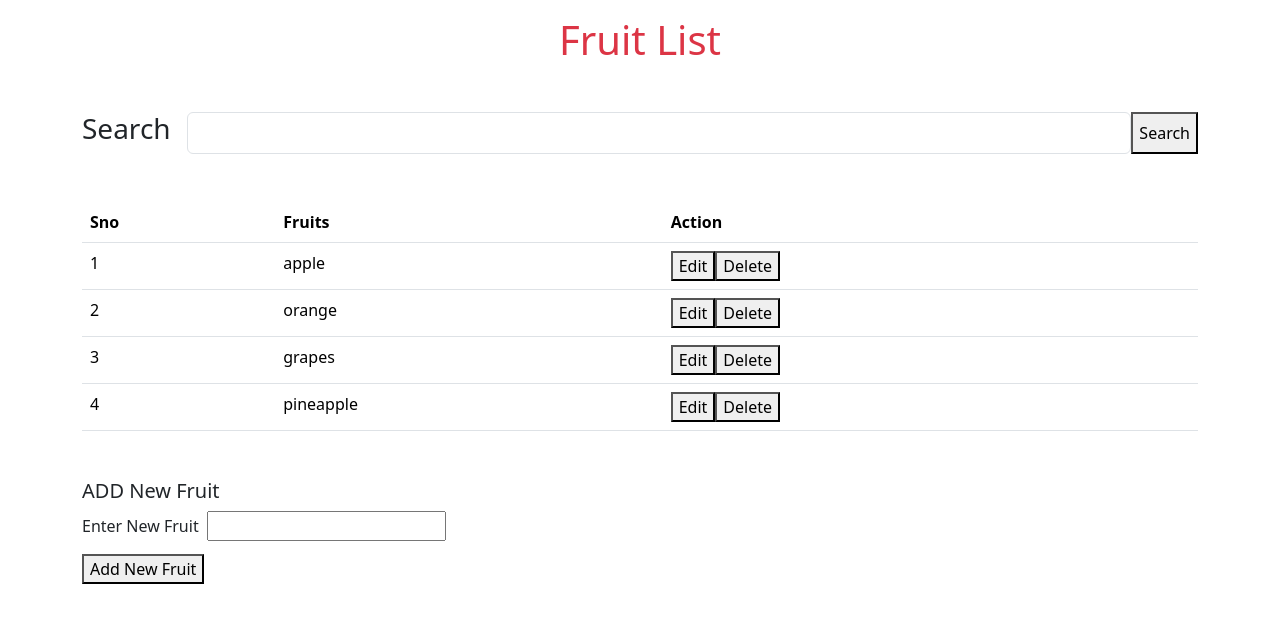
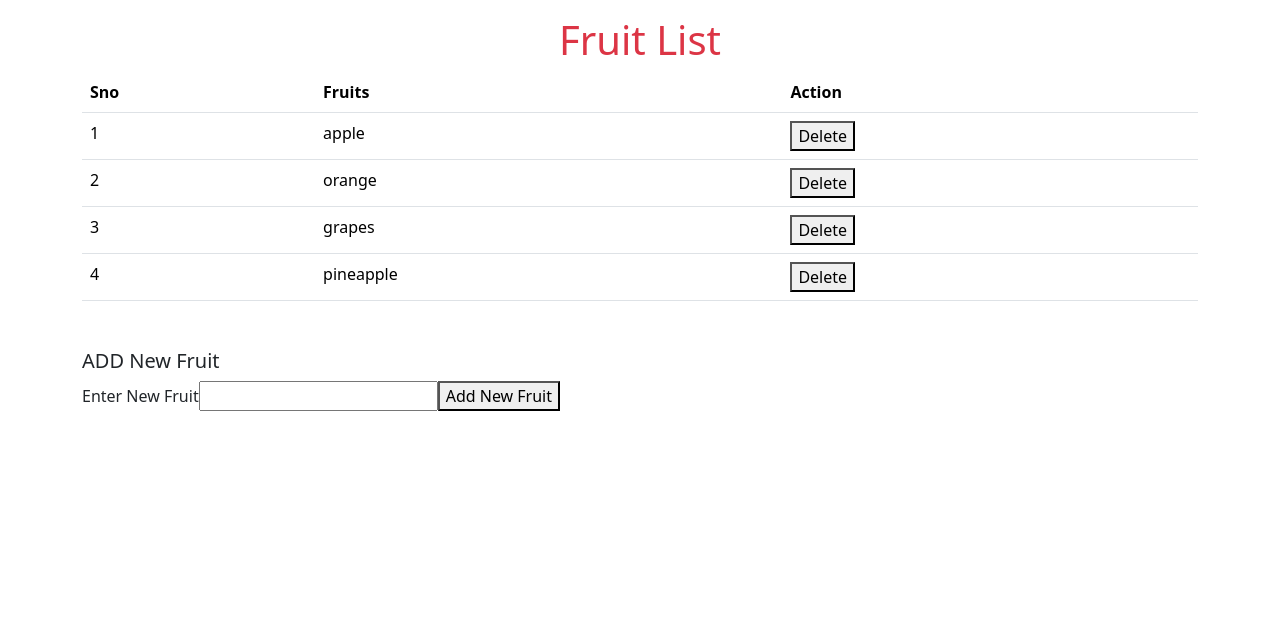
Before and after one commit to saravanan-prog/Master-React-Vite-Project, a React (Vite) app: page / in a window 1280 px wide. Shown: the top 622 px of the page. Built offline with nearby package versions, Linux system fonts and the light colour scheme.

Commit message:
workouts

```diff
--- a/src/2. List-management/FruitMainpage.jsx
+++ /dev/null
@@ -1,29 +0,0 @@
-import { useState } from "react"
-import FruitList from "./compoents/FruitList"
-import AddFruitForm from "./compoents/AddFruitForm"
-
-export default function FruitMainpage(){
-
-    const [fruits,setFruits] = useState(["apple","orange","grapes","pineapple"])
-    const [error, setError] = useState(null)
-
-    return (
-        <>
-            <div>
-                <FruitList
-                    fruits  = {fruits}
-                    error   = {error}
-                    setFruits = {setFruits}
-                    setError = {setError}
-                />
-            </div>
-            <div>
-                <AddFruitForm
-                    fruits = {fruits}
-                    setFruits = {setFruits}
-                    setError = {setError}
-                />
-            </div>
-       </>
-    )
-}
--- a/src/2. List-management/compoents/AddFruitForm.jsx
+++ /dev/null
@@ -1,53 +0,0 @@
-import { useState } from "react"
-
-export default function AddFruitForm(
-    {
-        fruits,
-        setFruits,
-        setError
-    }
-){
-
-    const [newFruit,setNewFruit] = useState(null)
-
-    const handleChange = (e) => {
-        setNewFruit(e.target.value)
-    }
-
-    const handleSubmit = (e) => {
-
-        e.preventDefault()
-
-        const isAvailabilty = fruits.find( value => value == newFruit )
-        if(isAvailabilty === undefined){
-            setError(null)
-            setFruits([ ...fruits,newFruit])
-        }
-        else{
-            setError("This Fruit is already Available the list ")
-        }
-
-    }
-
-    return (
-        <>
-            <div className ="container mt-5">
-               <div className="h5"> ADD New Fruit</div>
-               <form onSubmit = {handleSubmit}>
-                  <div className="mt-1">
-                    <label htmlFor="" className="form-label">Enter New Fruit</label>
-                    <input
-                        type="text"
-                        name="newFruit"
-                        className ="ms-2"
-                        onChange ={ handleChange }
-                    />
-               </div>
-               <div className = "mt-2">
-                  <button type="submit"> Add New Fruit </button>
-               </div>
-               </form>
-            </div>
-        </>
-    )
-}
--- a/src/2. List-management/compoents/FruitList.jsx
+++ /dev/null
@@ -1,40 +0,0 @@
-import { useState } from "react"
-import UpdateFromList from "./UpdateFormList"
-import ListItem from "./ListItem"
-
-export default function FruitList(
-    {
-        fruits,
-        error,
-        setFruits,
-        setError
-    }
-) {
-    const [edit, setEdit] = useState(false)
-
-    return (
-        <>
-            {!edit ?
-                (
-                    <ListItem
-                        error = {error}
-                        fruits = {fruits}
-                        setEdit = {setEdit}
-                        setFruits = {setFruits}
-                        setError = {setError}
-
-                    />
-                )
-                :
-                (
-                    <UpdateFromList
-                        error={error}
-                        fruits={fruits}
-                        setFruits={setFruits}
-                        setEdit={setEdit}
-                    />
-                )}
-
-        </>
-    )
-}
--- a/src/2. List-management/compoents/ListItem.jsx
+++ /dev/null
@@ -1,92 +0,0 @@
-import { useState } from "react";
-
-export default function ListItem(
-    {
-        error,
-        fruits,
-        setEdit,
-        setFruits,
-        setError
-
-    }
-) {
-
-    const [searchText,setSearchText] = useState(null)
-
-    const handleDelete = (fruitIndex) => {
-        const newFruiltList = fruits.filter((value, index) => index != fruitIndex)
-        setFruits(newFruiltList)
-
-    }
-
-    const handleSearch = (e) => {
-        e.preventDefault()
-        if(searchText == null){
-            setError("Your search Item empty")
-        }
-        else{
-            setError(null)
-            const newFruiltList = fruits.filter((value, index) =>  value.toLowerCase().indexOf(searchText) != -1 )
-            setFruits(newFruiltList)
-        }
-
-
-
-
-    }
-
-
-    return (
-        <>
-            <div className="container mt-3">
-                <div className="h1 text-center text-danger"> Fruit List </div>
-                {error && <div className="alert alert-danger">{error}</div>}
-                <div className="mt-5">
-                    <form onSubmit = {handleSearch}>
-                        <div className ="d-flex">
-                            <label htmlFor="search" className="h3 form-label"> Search </label>
-                            <input
-                                type="text"
-                                id = "search"
-                                className="form-control ms-3"
-                                onChange={(e) => setSearchText(e.target.value)} />
-                            <button type="submit">Search</button>
-                        </div>
-                    </form>
-                </div>
-
-                <table className="table mt-5">
-                    <thead>
-                        <tr>
-                            <th>Sno</th>
-                            <th>Fruits</th>
-                            <th>Action</th>
-                        </tr>
-                    </thead>
-                    <tbody>
-                        {fruits && fruits.length != 0 ? (
-                            fruits.map((value, index) => {
-                                return (
-                                    <tr key={index}>
-                                        <td>{index + 1}</td>
-                                        <td>{value}</td>
-                                        <td>
-                                            <button onClick={() => setEdit(true)}>Edit</button>
-                                            <button onClick={() => handleDelete(index)}>
-                                                Delete
-                                            </button>
-                                        </td>
-                                    </tr>
-                                );
-                            })
-                        ) : (
-                            <tr>
-                                <td colspan={3}>No Fruits Found</td>
-                            </tr>
-                        )}
-                    </tbody>
-                </table>
-            </div>
-        </>
-    );
-}
--- a/src/2. List-management/compoents/UpdateFormList.jsx
+++ /dev/null
@@ -1,67 +0,0 @@
-import { useState } from "react"
-
-export default function UpdateFromList(
-    {
-        error,
-        fruits,
-        setFruits,
-        setEdit
-    }
-) {
-    const [fruitState, setFruitState] = useState([])
-
-    const handleSave = (fruitIndex) => {
-        const newFruitList = fruits.map((value, index) => {
-            return index === fruitIndex
-                ? fruitState[fruitIndex] ?? value
-                : value;
-        });
-
-        setFruits(newFruitList);
-        setEdit(false);
-    };
-
-    return (
-        <>
-            <div className="container mt-3">
-
-                <div className="h1 text-center text-danger"> Fruit List </div>
-
-                <table className="table">
-                    <thead>
-                        <tr>
-                            <th>Sno</th>
-                            <th>Fruits</th>
-                            <th>Action</th>
-                        </tr>
-                    </thead>
-                    <tbody>
-                        {fruits.map((value, index) => {
-                            return (
-                                <tr key={index}>
-                                    <td>{index + 1}</td>
-                                    <td>
-                                        <input
-                                            type="text"
-                                            value = { fruitState[index] ?? value}
-                                            onChange={(e) => {
-                                                setFruitState({
-                                                    ...fruitState,
-                                                    [index]: e.target.value
-                                                });
-                                            }}
-                                        />
-                                    </td>
-                                    <td>
-                                        <button onClick={() => handleSave(index)}>Save</button>
-                                    </td>
-
-                                </tr>
-                            )
-                        })}
-                    </tbody>
-                </table>
-            </div>
-        </>
-    )
-}
--- a/src/main.jsx
+++ b/src/main.jsx
@@ -2,14 +2,13 @@ import { StrictMode } from 'react'
 import { createRoot } from 'react-dom/client'
 import '../node_modules/bootstrap/dist/css/bootstrap.min.css'
 import '../node_modules/bootstrap/dist/js/bootstrap.bundle.js'
-import A_SimpleLoop from './1. simple-understanding-map/A_SimpleLoop.jsx'
-import B_LoopWithAction from './1. simple-understanding-map/B_LoopWithAction.jsx'
-import C_DeleteAction from './1. simple-understanding-map/C_deleteAction.jsx'
-import FruitMainpage from './2. List-management/FruitMainpage.jsx'
+import A_SimpleLoop from './simple-understanding-map/A_SimpleLoop.jsx'
+import B_LoopWithAction from './simple-understanding-map/B_LoopWithAction.jsx'
+import C_DeleteAction from './simple-understanding-map/C_deleteAction.jsx'
 
 
 createRoot(document.getElementById('root')).render(
   <div>
-     <FruitMainpage />
+     <C_DeleteAction />
   </div>
 )
--- a/src/1. simple-understanding-map/C_DeleteAction.jsx
+++ b/src/simple-understanding-map/C_DeleteAction.jsx
@@ -7,15 +7,19 @@ export default function C_DeleteAction(){
     const [error, setError] = useState(null)
 
     const handleChange = (e) => {
-        setNewFruit(e.target.value)
+        if(e.target.value != null)
+            setNewFruit(e.target.value)
     }
 
     const addFruit = () => {
 
         const isAvailabilty = fruits.find( value => value == newFruit )
+        console.log("isAvailabilty======>",isAvailabilty)
         if(isAvailabilty === undefined){
             setError(null)
-            setFruits([ ...fruits,newFruit])
+            console.log("newFruit==>",newFruit)
+            if(newFruit !=null )
+                setFruits([ ...fruits,newFruit])
         }
         else{
             setError("This Fruit is already Available the list ")
@@ -39,16 +43,18 @@ export default function C_DeleteAction(){
 
                 <table className="table">
                     <thead>
-                        <th>Sno</th>
-                        <th>Fruits</th>
-                        <th>Action</th>
+                       <tr>
+                            <th>Sno</th>
+                            <th>Fruits</th>
+                            <th>Action</th>
+                       </tr>
                     </thead>
                     <tbody>
                         {
                         fruits && fruits.length!= 0 ? (
                         fruits.map((value,index)=>{
                             return (
-                                <tr>
+                                <tr key={index}>
                                     <td>{index + 1}</td>
                                     <td>{value}</td>
                                     <td>
```
Also changed, not shown: src/simple-understanding-map/A_SimpleLoop.jsx (renamed from src/1. simple-understanding-map/A_SimpleLoop.jsx), src/simple-understanding-map/B_LoopWithAction.jsx (renamed from src/1. simple-understanding-map/B_LoopWithAction.jsx).
